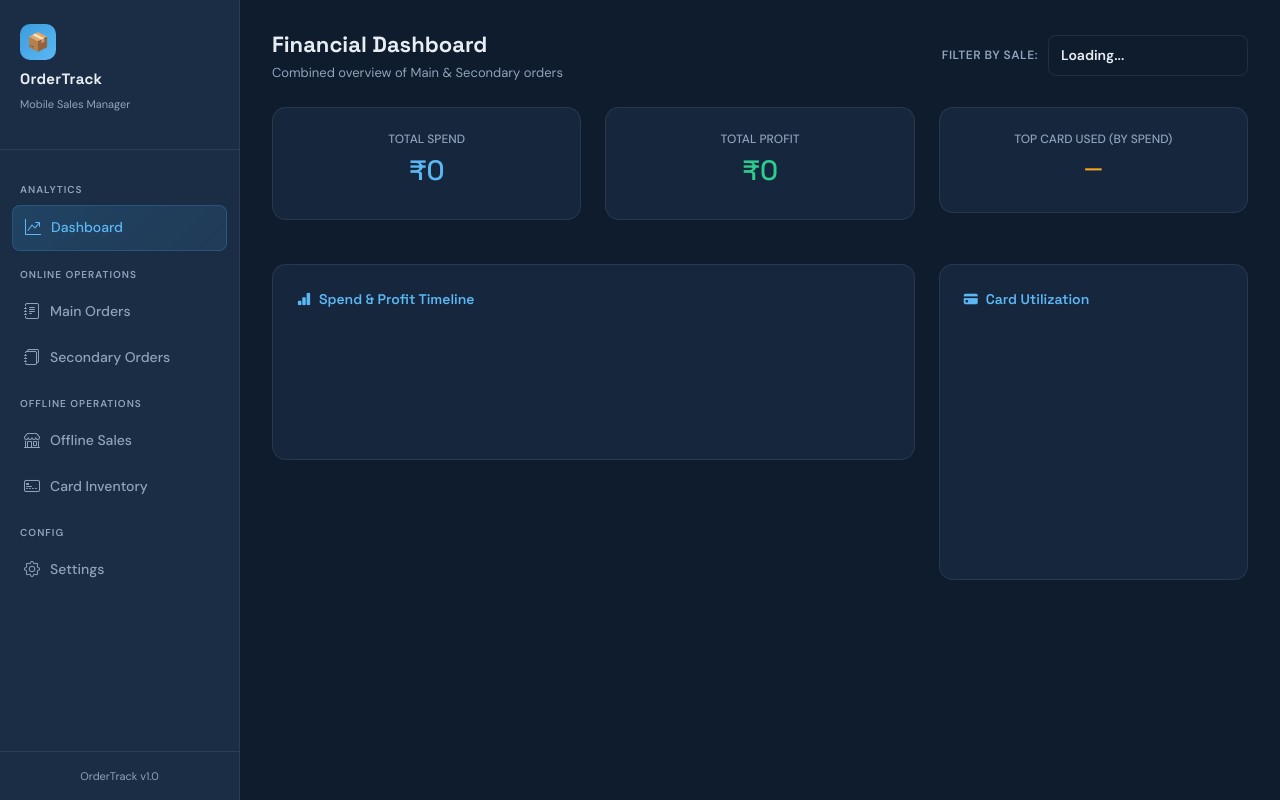
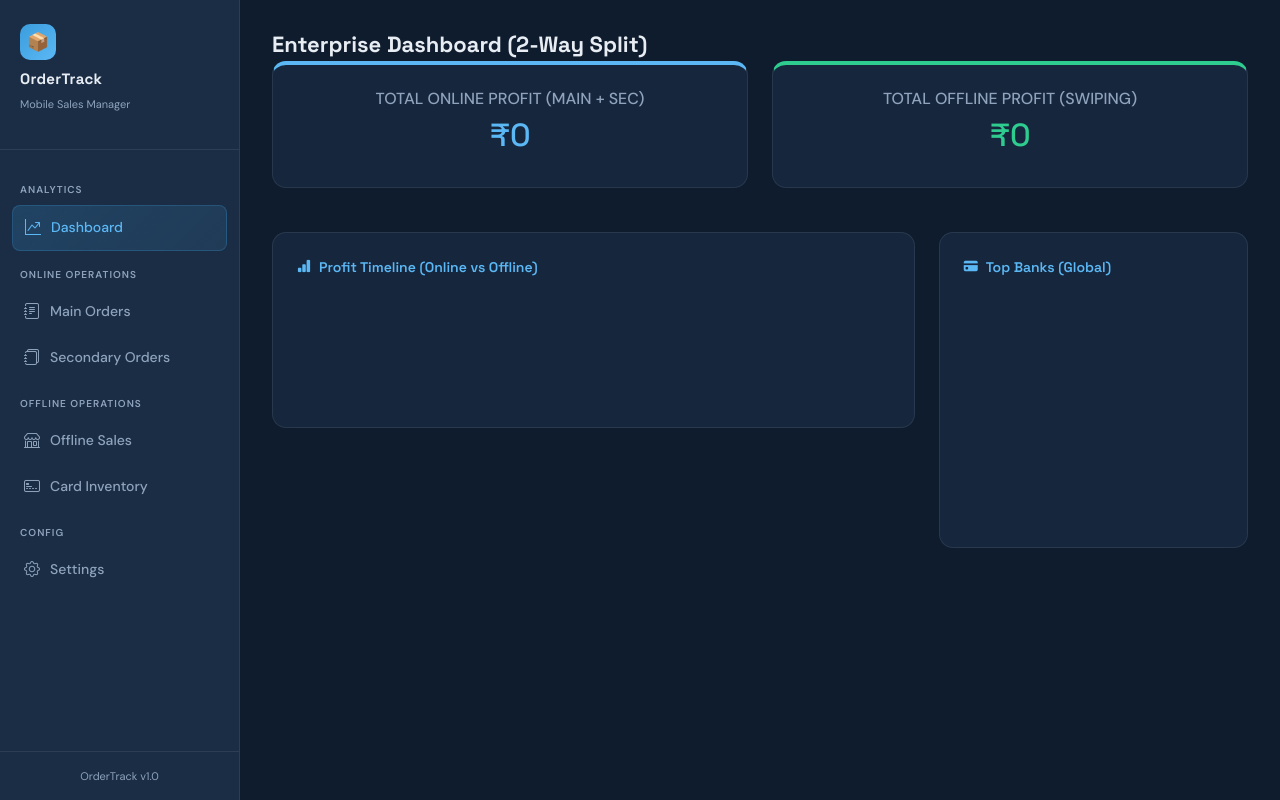
Before and after one commit to sadhukhangourab9-star/sales-tracker-made-by-claude, a Flask app: page /dashboard in a window 1280 px wide. Run offline with Flask 3, Linux system fonts and the light colour scheme; data that the repository does not hold is empty; some libraries are stand-ins or nearby versions.

Commit message:
Update dashboard.html

```diff
--- a/templates/dashboard.html
+++ b/templates/dashboard.html
@@ -1,39 +1,21 @@
 {% extends 'base.html' %}
 {% set active = 'dashboard' %}
-{% block title %}Dashboard — OrderTrack{% endblock %}
+{% block title %}God Dashboard — OrderTrack{% endblock %}
 
 {% block content %}
-<div class="page-header" style="display:flex; justify-content:space-between; align-items:center;">
-  <div>
-    <div class="page-title">Financial Dashboard</div>
-    <div class="page-subtitle">Combined overview of Main & Secondary orders</div>
-  </div>
-
-  <div style="display:flex; align-items:center; gap:10px;">
-    <label class="form-label" style="margin-bottom:0; color:var(--muted);">Filter by Sale:</label>
-    <select id="filterSale" class="form-select" style="width:200px; font-weight:600; color:var(--accent2);" onchange="renderDashboard()">
-      <option value="ALL">Loading...</option>
-    </select>
-  </div>
-</div>
+<div class="page-title">Enterprise Dashboard (2-Way Split)</div>
 
 <div class="row g-4 mb-4">
-  <div class="col-md-4">
-    <div class="card-panel text-center">
-      <h6 id="spendLabel" style="color:var(--muted);text-transform:uppercase;font-size:12px;">Total Spend</h6>
-      <h3 id="statSpend" style="color:var(--accent2);font-family:'Space Grotesk',sans-serif;">₹0</h3>
+  <div class="col-md-6">
+    <div class="card-panel text-center" style="border-top: 4px solid var(--accent2);">
+      <h6 style="color:var(--muted);text-transform:uppercase;">Total Online Profit (Main + Sec)</h6>
+      <h2 id="onlineProfit" style="color:var(--accent2);font-family:'Space Grotesk',sans-serif;">₹0</h2>
     </div>
   </div>
-  <div class="col-md-4">
-    <div class="card-panel text-center">
-      <h6 id="profitLabel" style="color:var(--muted);text-transform:uppercase;font-size:12px;">Total Profit</h6>
-      <h3 id="statProfit" style="color:var(--green);font-family:'Space Grotesk',sans-serif;">₹0</h3>
-    </div>
-  </div>
-  <div class="col-md-4">
-    <div class="card-panel text-center">
-      <h6 style="color:var(--muted);text-transform:uppercase;font-size:12px;">Top Card Used (By Spend)</h6>
-      <h3 id="statCard" style="color:var(--amber);font-family:'Space Grotesk',sans-serif;font-size:22px;margin-top:5px;">—</h3>
+  <div class="col-md-6">
+    <div class="card-panel text-center" style="border-top: 4px solid var(--green);">
+      <h6 style="color:var(--muted);text-transform:uppercase;">Total Offline Profit (Swiping)</h6>
+      <h2 id="offlineProfit" style="color:var(--green);font-family:'Space Grotesk',sans-serif;">₹0</h2>
     </div>
   </div>
 </div>
@@ -41,13 +23,13 @@
 <div class="row g-4">
   <div class="col-lg-8">
     <div class="card-panel">
-      <div class="card-panel-title"><i class="bi bi-bar-chart-fill"></i> Spend & Profit Timeline</div>
+      <div class="card-panel-title"><i class="bi bi-bar-chart-fill"></i> Profit Timeline (Online vs Offline)</div>
       <canvas id="monthlyChart" height="100"></canvas>
     </div>
   </div>
   <div class="col-lg-4">
     <div class="card-panel">
-      <div class="card-panel-title"><i class="bi bi-credit-card-fill"></i> Card Utilization</div>
+      <div class="card-panel-title"><i class="bi bi-credit-card-fill"></i> Top Banks (Global)</div>
       <canvas id="cardChart" height="220"></canvas>
     </div>
   </div>
@@ -57,137 +39,57 @@
 {% block scripts %}
 <script src="https://cdn.jsdelivr.net/npm/chart.js"></script>
 <script>
-let allDashboardOrders = [];
-let monthlyChartInstance = null;
-let cardChartInstance = null;
+let mChart = null, cChart = null;
 
 async function initDashboard() {
-  // 1. Fetch data from BOTH databases simultaneously
-  const [mainOrders, secOrders] = await Promise.all([
-    api('/api/main-orders'),
-    api('/api/secondary-orders')
+  // Fetch from all 3 sources
+  const [main, sec, off] = await Promise.all([
+    api('/api/main-orders'), api('/api/secondary-orders'), api('/api/offline-orders')
   ]);
 
-  // Combine them into one massive array
-  allDashboardOrders = [...mainOrders, ...secOrders];
+  const online = [...main, ...sec];
 
-  // 2. Populate the Dropdown with unique Sale Batches
-  populateDashboardFilter();
+  // Calculate Totals
+  const onProfit = online.reduce((s, o) => s + (parseFloat(o.profit)||0), 0);
+  const offProfit = off.reduce((s, o) => s + (parseFloat(o.profit)||0), 0);
+  document.getElementById('onlineProfit').textContent = formatCost(onProfit);
+  document.getElementById('offlineProfit').textContent = formatCost(offProfit);
 
-  // 3. Render the charts for the first time
-  renderDashboard();
-}
+  // Crunch Monthly Data
+  const monthly = {};
+  online.forEach(o => {
+    const m = (o.delivery_date || o.created_at).substring(0, 7);
+    if(m.length===7) { if(!monthly[m]) monthly[m] = {on:0, off:0}; monthly[m].on += parseFloat(o.profit)||0; }
+  });
+  off.forEach(o => {
+    const m = o.sale_month || o.created_at.substring(0, 7);
+    if(m.length===7) { if(!monthly[m]) monthly[m] = {on:0, off:0}; monthly[m].off += parseFloat(o.profit)||0; }
+  });
 
-function populateDashboardFilter() {
-  // Find all unique sale batches across both databases
-  const sales = [...new Set(allDashboardOrders.map(o => o.sale_batch || 'Current Sale'))].sort();
-  const sel = document.getElementById('filterSale');
+  // Crunch Cards
+  const cards = {};
+  [...online, ...off].forEach(o => {
+    if(o.card_type) { cards[o.card_type] = (cards[o.card_type] || 0) + 1; }
+  });
 
-  sel.innerHTML = '<option value="ALL">All Sales (Combined)</option>';
-  sales.forEach(s => {
-    const opt = document.createElement('option');
-    opt.value = s;
-    opt.textContent = s;
-    sel.appendChild(opt);
+  // Draw Bar Chart
+  const labels = Object.keys(monthly).sort();
+  mChart = new Chart(document.getElementById('monthlyChart'), {
+    type: 'bar',
+    data: { labels: labels, datasets: [
+      { label: 'Online Profit', data: labels.map(l => monthly[l].on), backgroundColor: '#5bb8f5' },
+      { label: 'Offline Profit', data: labels.map(l => monthly[l].off), backgroundColor: '#2ecc8f' }
+    ]},
+    options: { scales: { x: { stacked: true }, y: { stacked: true } } }
+  });
+
+  // Draw Donut
+  cChart = new Chart(document.getElementById('cardChart'), {
+    type: 'doughnut',
+    data: { labels: Object.keys(cards), datasets: [{ data: Object.values(cards), backgroundColor: ['#3b9ddd','#2ecc8f','#f5a623','#e74c3c','#9b59b6'] }]},
+    options: { cutout: '70%', plugins: { legend: { position: 'bottom' } } }
   });
 }
-
-function renderDashboard() {
-  const saleFilter = document.getElementById('filterSale').value;
-
-  // Update UI Labels so you know what you are looking at
-  const labelText = saleFilter === 'ALL' ? '(All Time)' : `(${saleFilter})`;
-  document.getElementById('spendLabel').textContent = `Total Spend ${labelText}`;
-  document.getElementById('profitLabel').textContent = `Total Profit ${labelText}`;
-
-  // Filter the combined data based on the dropdown selection
-  let filteredData = allDashboardOrders;
-  if (saleFilter !== 'ALL') {
-    filteredData = allDashboardOrders.filter(o => (o.sale_batch || 'Current Sale') === saleFilter);
-  }
-
-  let totalSpend = 0;
-  let totalProfit = 0;
-  const monthlyData = {};
-  const cardData = {};
-
-  // Crunch the numbers for the filtered data
-  filteredData.forEach(o => {
-    // Top Level Stats
-    totalSpend += (parseFloat(o.costing) || 0);
-    totalProfit += (parseFloat(o.profit) || 0);
-
-    // Monthly Chart Logic (Groups by YYYY-MM)
-    const dateStr = o.delivery_date || o.created_at.split(' ')[0];
-    const month = dateStr.substring(0, 7);
-    if (month && month.length === 7) {
-        if (!monthlyData[month]) monthlyData[month] = { spend: 0, profit: 0 };
-        monthlyData[month].spend += (parseFloat(o.costing) || 0);
-        monthlyData[month].profit += (parseFloat(o.profit) || 0);
-    }
-
-    // Donut Chart Logic (Groups by Card & Last Digits)
-    if (o.last_digits) {
-        const cardKey = `${o.card_type} *${o.last_digits}`;
-        if (!cardData[cardKey]) cardData[cardKey] = 0;
-        cardData[cardKey] += (parseFloat(o.costing) || 0);
-    }
-  });
-
-  // Apply text stats to the DOM
-  document.getElementById('statSpend').textContent = formatCost(totalSpend);
-  document.getElementById('statProfit').textContent = formatCost(totalProfit);
-
-  // Find the highest spend card
-  const topCardArr = Object.entries(cardData).sort((a, b) => b[1] - a[1]);
-  document.getElementById('statCard').textContent = topCardArr.length > 0 ? topCardArr[0][0] : '—';
-
-  // ── DRAW CHARTS ──
-  // We must destroy old charts before redrawing them, or Chart.js breaks
-
-  // 1. Monthly Bar Chart
-  const months = Object.keys(monthlyData).sort();
-  if (monthlyChartInstance) monthlyChartInstance.destroy();
-
-  monthlyChartInstance = new Chart(document.getElementById('monthlyChart'), {
-    type: 'bar',
-    data: {
-      labels: months,
-      datasets: [
-        { label: 'Spend (₹)', data: months.map(m => monthlyData[m].spend), backgroundColor: '#3b9ddd', borderRadius: 4 },
-        { label: 'Profit (₹)', data: months.map(m => monthlyData[m].profit), backgroundColor: '#2ecc8f', borderRadius: 4 }
-      ]
-    },
-    options: {
-      plugins: { legend: { labels: { color: '#e8edf3', font: {family: "'DM Sans', sans-serif"} } } },
-      scales: {
-        x: { ticks: { color: '#8fa3bc' }, grid: { color: 'rgba(255,255,255,0.05)' } },
-        y: { ticks: { color: '#8fa3bc' }, grid: { color: 'rgba(255,255,255,0.05)' } }
-      }
-    }
-  });
-
-  // 2. Card Donut Chart
-  if (cardChartInstance) cardChartInstance.destroy();
-
-  cardChartInstance = new Chart(document.getElementById('cardChart'), {
-    type: 'doughnut',
-    data: {
-      labels: Object.keys(cardData),
-      datasets: [{
-        data: Object.values(cardData),
-        backgroundColor: ['#3b9ddd', '#2ecc8f', '#f5a623', '#e74c3c', '#9b59b6', '#34495e'],
-        borderWidth: 0
-      }]
-    },
-    options: {
-      plugins: { legend: { position: 'bottom', labels: { color: '#e8edf3', padding: 15, font: {family: "'DM Sans', sans-serif"} } } },
-      cutout: '70%'
-    }
-  });
-}
-
-// Start the dashboard
 initDashboard();
 </script>
 {% endblock %}
```
